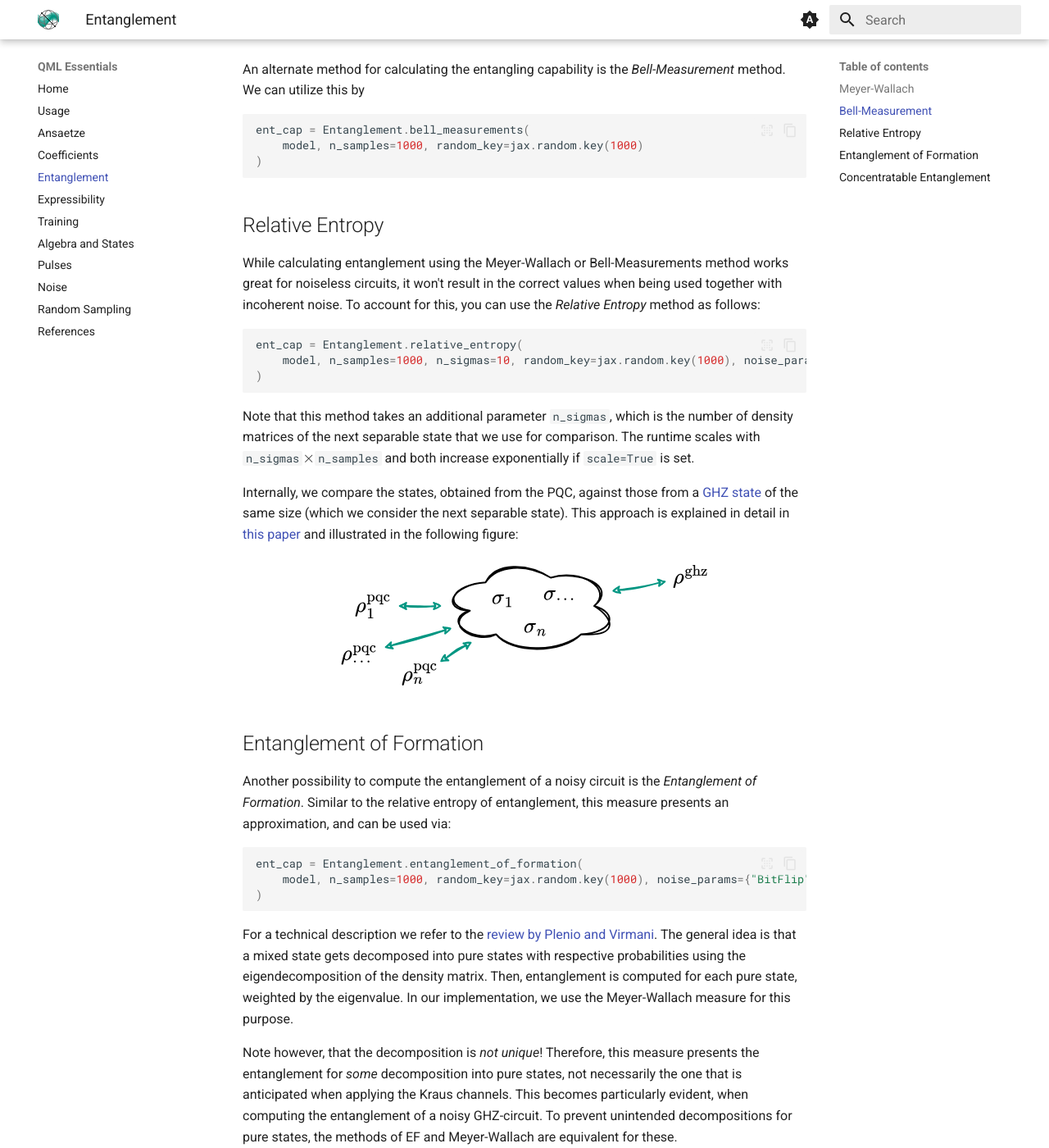
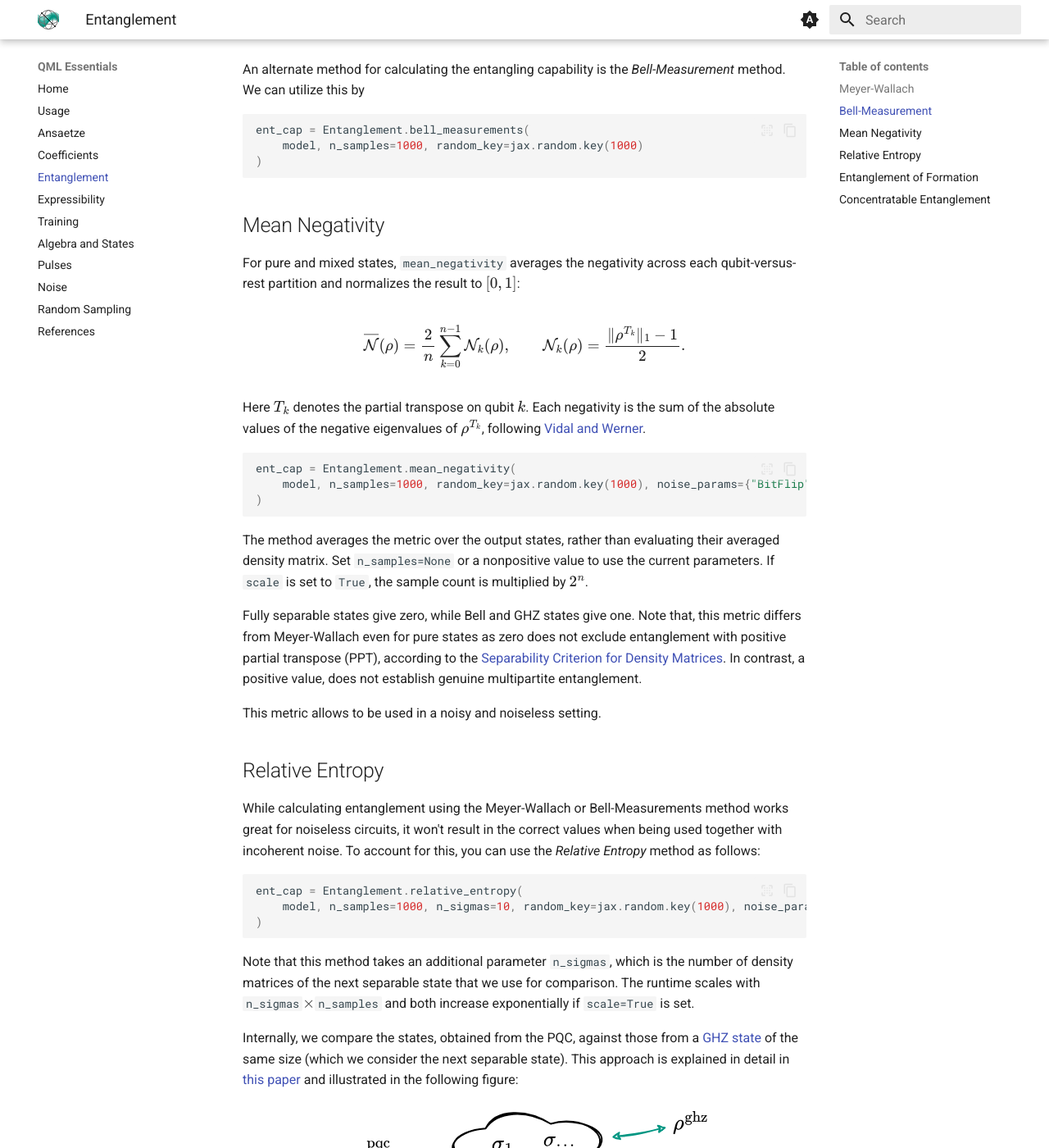
Before and after one commit to cirKITers/qml-essentials, an MkDocs documentation site: the page built from docs/entanglement.md, in a window 1280 px wide and 1400 px high, scrolled down 979 px. Shown: the whole window at 82% size. Built offline with MkDocs 1.6.1 and Material for MkDocs 9.7.7, drawn with Linux system fonts in a browser that asks for light colours.

Commit message:
initial docs

````diff
--- a/docs/entanglement.md
+++ b/docs/entanglement.md
@@ -44,6 +44,33 @@ ent_cap = Entanglement.bell_measurements(
 )
 ```
 
+## Mean Negativity
+
+For pure and mixed states, `mean_negativity` averages the negativity across each qubit-versus-rest partition and normalizes the result to $[0,1]$:
+
+$$
+\overline{\mathcal{N}}(\rho)=\frac{2}{n}\sum_{k=0}^{n-1}\mathcal{N}_k(\rho),
+\qquad
+\mathcal{N}_k(\rho)=\frac{\|\rho^{T_k}\|_1-1}{2}.
+$$
+
+Here $T_k$ denotes the partial transpose on qubit $k$. Each negativity is the sum of the absolute values of the negative eigenvalues of $\rho^{T_k}$, following [Vidal and Werner](https://arxiv.org/abs/quant-ph/0102117).
+
+```python
+ent_cap = Entanglement.mean_negativity(
+    model, n_samples=1000, random_key=jax.random.key(1000), noise_params={"BitFlip": 0.1}
+)
+```
+
+The method averages the metric over the output states, rather than evaluating their averaged density matrix.
+Set `n_samples=None` or a nonpositive value to use the current parameters.
+If `scale` is set to `True`, the sample count is multiplied by $2^n$.
+
+Fully separable states give zero, while Bell and GHZ states give one.
+Note that, this metric differs from Meyer-Wallach even for pure states as zero does not exclude entanglement with positive partial transpose (PPT), according to the [Separability Criterion for Density Matrices](https://doi.org/10.1103/PhysRevLett.77.1413).
+In contrast, a positive value, does not establish genuine multipartite entanglement.
+
+This metric allows to be used in a noisy and noiseless setting.
 ## Relative Entropy
 
 While calculating entanglement using the Meyer-Wallach or Bell-Measurements method works great for noiseless circuits, it won't result in the correct values when being used together with incoherent noise.
````
